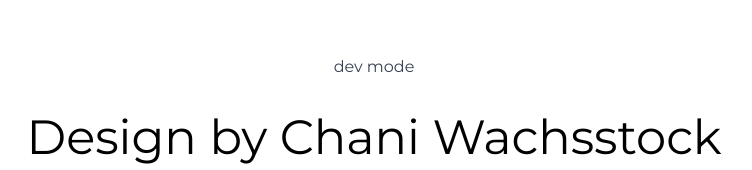
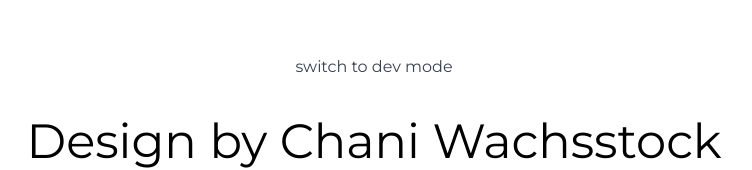
Before and after one commit to cwachss/graphics-gl, a Next.js app: page / in a window 1280 px wide. Shown: the part 144-314 px from the top of the page, without its empty margins (266-1018 px from the left). Built offline with nearby package versions, Linux system fonts and the light colour scheme.

Commit message:
dark mode is ready minus proper toggle

```diff
--- a/app/globals.css
+++ b/app/globals.css
@@ -56,14 +56,16 @@ li {
 }
 
 /* Underline styles */
-a {
+a,
+button {
   display: block;
   position: relative;
   padding: 0.2em 0;
 }
 
 /* Fade in */
-a::after {
+a::after,
+button::after {
   content: "";
   position: absolute;
   bottom: 0;
@@ -76,19 +78,24 @@ a::after {
 }
 
 a:hover::after,
-a:focus::after {
+a:focus::after,
+button:hover::after,
+button:focus::after {
   opacity: 1;
   transform: translate3d(0, 0.2em, 0);
 }
 
 /* Scale from center */
-li a::after {
+li a::after,
+button::after {
   opacity: 1;
   transform: scale(0);
   transform-origin: center;
 }
 
 li a:hover::after,
-li a:focus::after {
+li a:focus::after,
+button:hover::after,
+button:focus::after {
   transform: scale(1);
 }
--- a/app/page.jsx
+++ b/app/page.jsx
@@ -19,18 +19,22 @@ export default function Home() {
       <div className="fixed -z-10 dark:[background:_linear-gradient(109.6deg,_rgb(36,_45,_57)_11.2%,_rgb(16,_37,_60)_51.2%,_rgb(0,_0,_0)_98.6%);] h-[100vh] w-full"></div>
       <header
         id="home"
-        className="h-[100vh] relative bg-white dark:bg-transparent dark:text-white grid p-6 place-content-center snap-start text-center gap-7"
+        className="h-[100vh] relative dark:opacity-75 bg-white dark:bg-transparent dark:text-white grid p-6 place-content-center text-center gap-7"
       >
+        <div className="grid place-content-center">
           <button
-          className="text-gray-700 dark:text-white right-6 top-6"
+            className="text-gray-700 dark:text-white "
             onClick={() => {
               setDevMode((dev) => !dev);
             }}
           >
-          {devMode ? "return to designer mode" : "dev mode"}
+            {devMode
+              ? "It's just like design mode, but darker."
+              : "switch to dev mode"}
           </button>
-        <h1 className=" text-5xl leading-tight">Design by Chani Wachsstock</h1>
-        <h2 className="text-2xl">Freelance Graphic Design</h2>
+        </div>
+        <h1 className=" text-5xl leading-tight ">Design by Chani Wachsstock</h1>
+        <h2 className="text-2xl ">Freelance Graphic Design</h2>
         <ul className="flex gap-5 justify-center text-base uppercase">
           <li>
             <a href="#gallery">Gallery</a>
@@ -75,13 +79,15 @@ export default function Home() {
         className="h-[100vh] snap-start px-6 md:px-14 lg:px-24 py-12 dark:bg-transparent dark:text-white"
       >
         <div className=" ">
-          <div className="flex flex-wrap gap-8 align-baseline pb-10 items-baseline">
+          <div className="flex dark:opacity-75 flex-wrap gap-8 align-baseline pb-10 items-baseline">
             <h2 className="text-5xl">Gallery</h2>
             <ul className="flex flex-wrap gap-x-8 gap-y-4 text-base uppercase items-baseline">
               {tabs.map((tab) => (
                 <li
                   onClick={() => setGalleryTab(tab)}
-                  className={" capitalize animate-underline whitespace-nowrap"}
+                  className={
+                    " capitalize animate-underline whitespace-nowrap dark:*:after:opacity-100 "
+                  }
                 >
                   <a href={"#" + tab}>{tab}</a>
                 </li>
```
Lines whose indentation alone changed are shown as unchanged.
